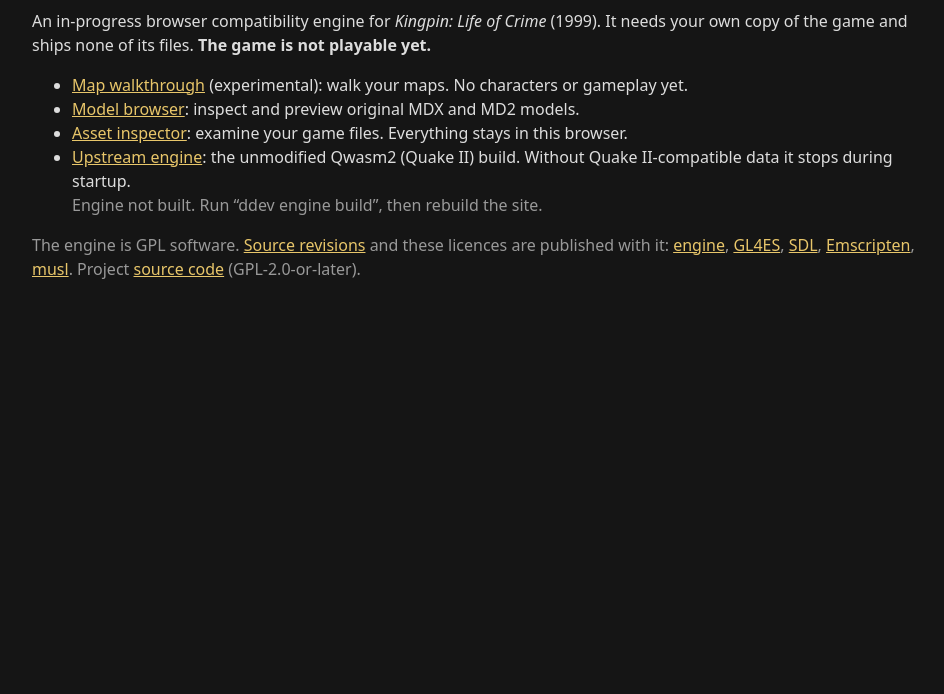
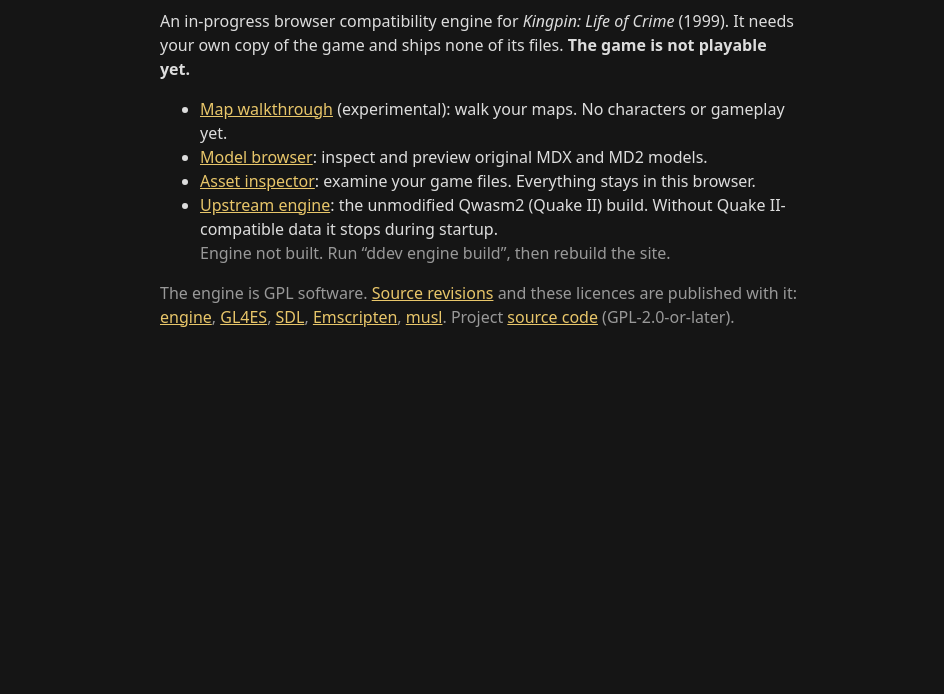
Before and after one commit to carnevalecloud/kingpinweb, a website built with Vite: page src/web/index.html in a window 1280 px wide. Shown: the part 106-800 px from the top of the page, without its empty margins (160-1104 px from the left). Built offline with nearby package versions, Linux system fonts and the light colour scheme; no server answers.

Commit message:
Narrow the home page content
Co-Authored-By: Claude Sonnet 5.5 <noreply@anthropic.com>

```diff
--- a/src/web/index.html
+++ b/src/web/index.html
@@ -7,7 +7,7 @@
     <link rel="stylesheet" href="./style.css" />
   </head>
   <body>
-    <main>
+    <main class="home">
       <h1>KINGPIN//WEB</h1>
       <p>
         An in-progress browser compatibility engine for <em>Kingpin: Life of Crime</em> (1999). It needs your own copy
--- a/src/web/style.css
+++ b/src/web/style.css
@@ -1,6 +1,7 @@
 :root { color-scheme: dark; }
 body { margin: 0; background: #151515; color: #ddd; font: 16px/1.5 system-ui, sans-serif; }
 main { max-width: 56rem; margin: 0 auto; padding: 1.5rem 16px; }
+main.home { max-width: 40rem; }
 a { color: #e8c66a; }
 pre { overflow: auto; max-height: 32rem; padding: 12px; background: #0b0b0b; font-size: 13px; }
 summary { cursor: pointer; overflow-wrap: anywhere; }
```
